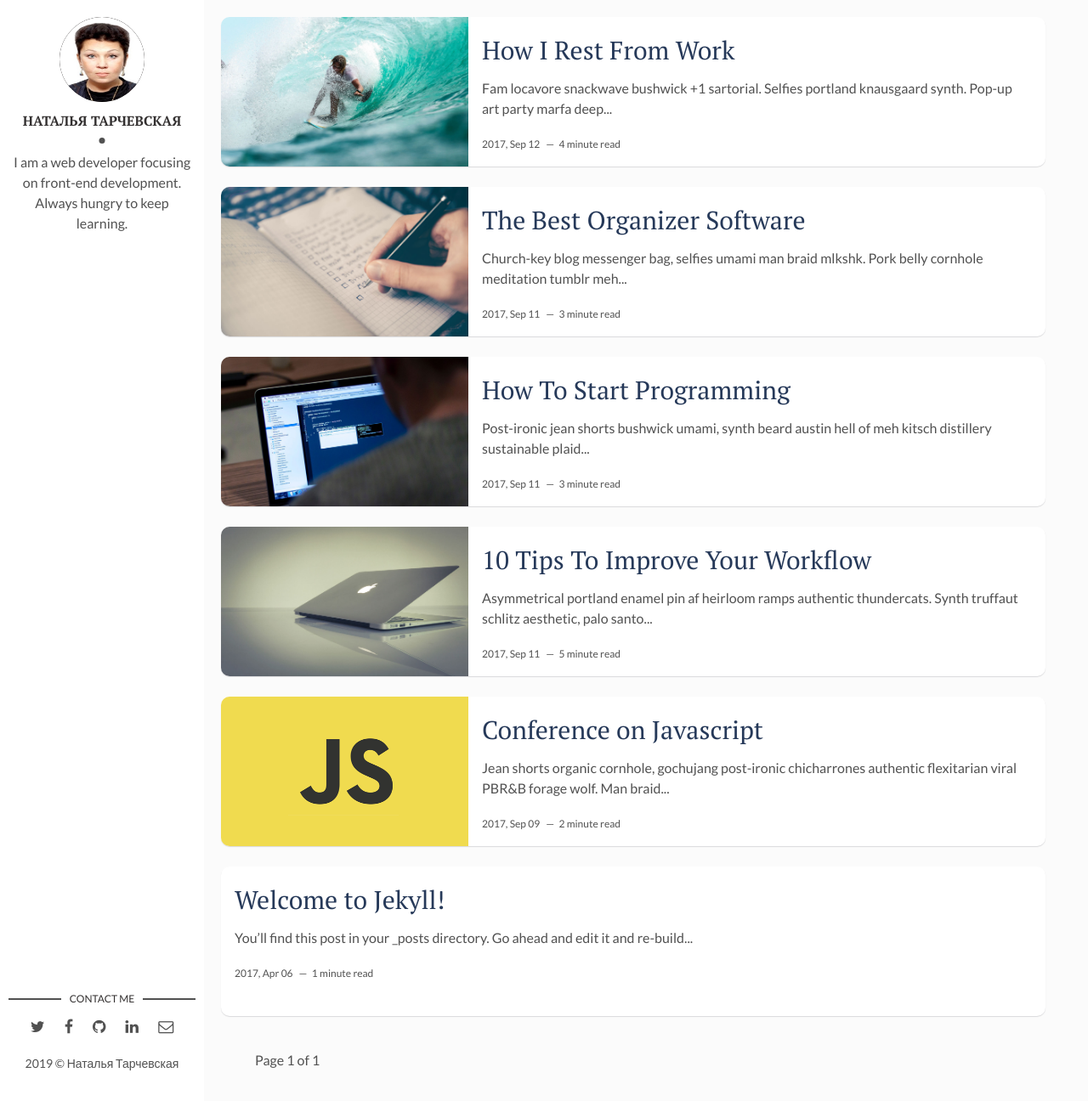
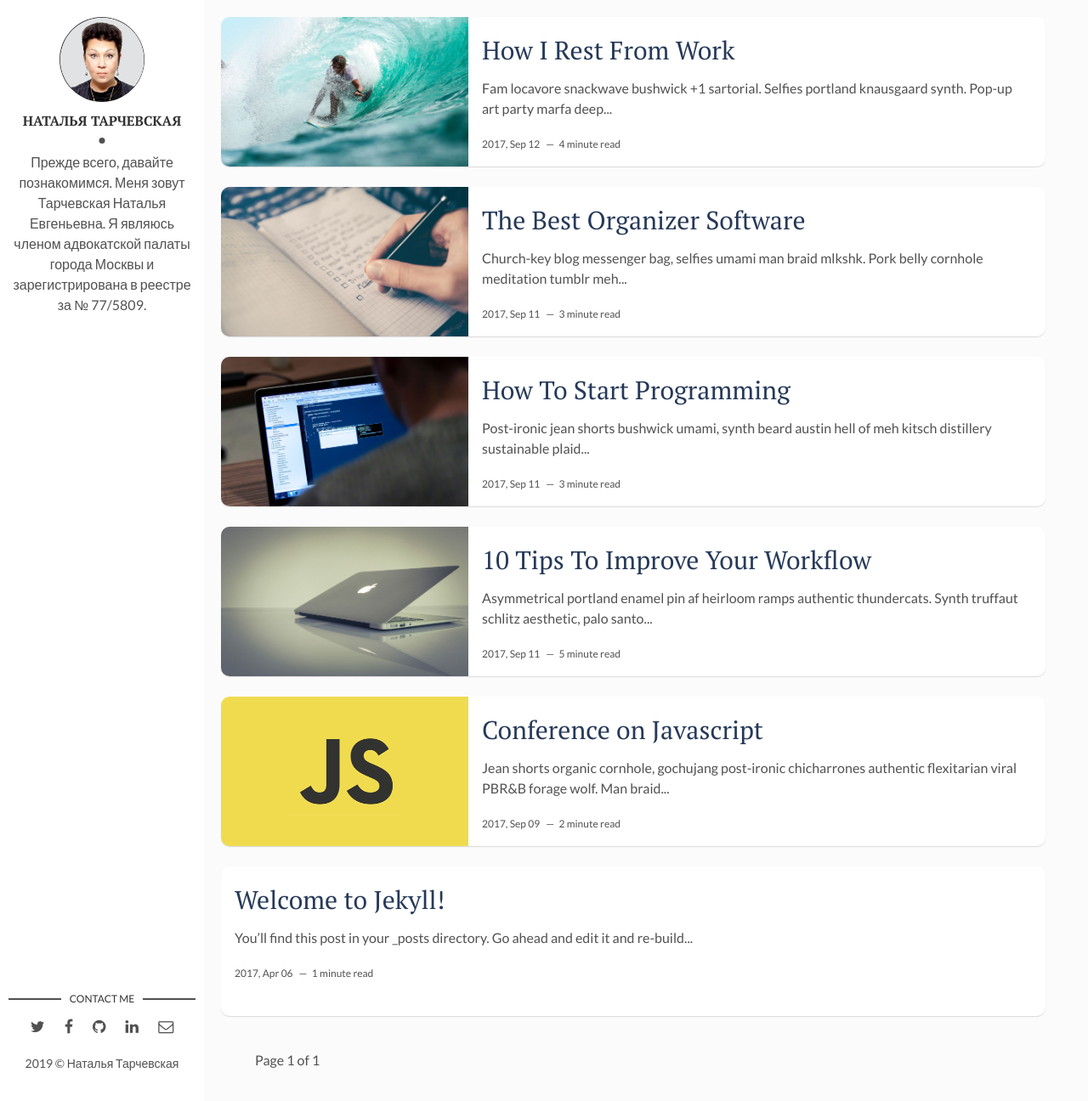
Before and after one commit to trchvksk/trchvksk.github.io, a Jekyll site: the page built from index.html, in a window 1280 px wide and 1296 px high. Shown: the whole window at 85% size. Built offline with Jekyll 4.4.1, drawn with Linux system fonts in a browser that asks for light colours; the list of posts is cut into pages by our own code.

Commit message:
Update _config.yml

```diff
--- a/_config.yml
+++ b/_config.yml
@@ -10,12 +10,12 @@ site-twitter: #if your site has a twitter account, enter it here
 
 # Author Settings
 author: Наталья Тарчевская # add your name
-author-img: natalia2.jpg # add your photo
-about-author: I am a web developer focusing on front-end development. Always hungry to keep learning. # add description
+author-img: portfolio.png # add your photo
+about-author: Прежде всего, давайте познакомимся. Меня зовут Тарчевская Наталья Евгеньевна. Я являюсь членом адвокатской палаты города Москвы и зарегистрирована в реестре за № 77/5809.  # add description
 social-twitter: # add your Twitter handle
 social-facebook: # add your Facebook handle
-social-github: artemsheludko # add your Github handle
-social-linkedin: # add your Linkedin handle
+social-instagram: artemsheludko # add your Github handle
+social-vk: # add your Linkedin handle
 social-email: # add your Email address
 
 # Disqus
```
